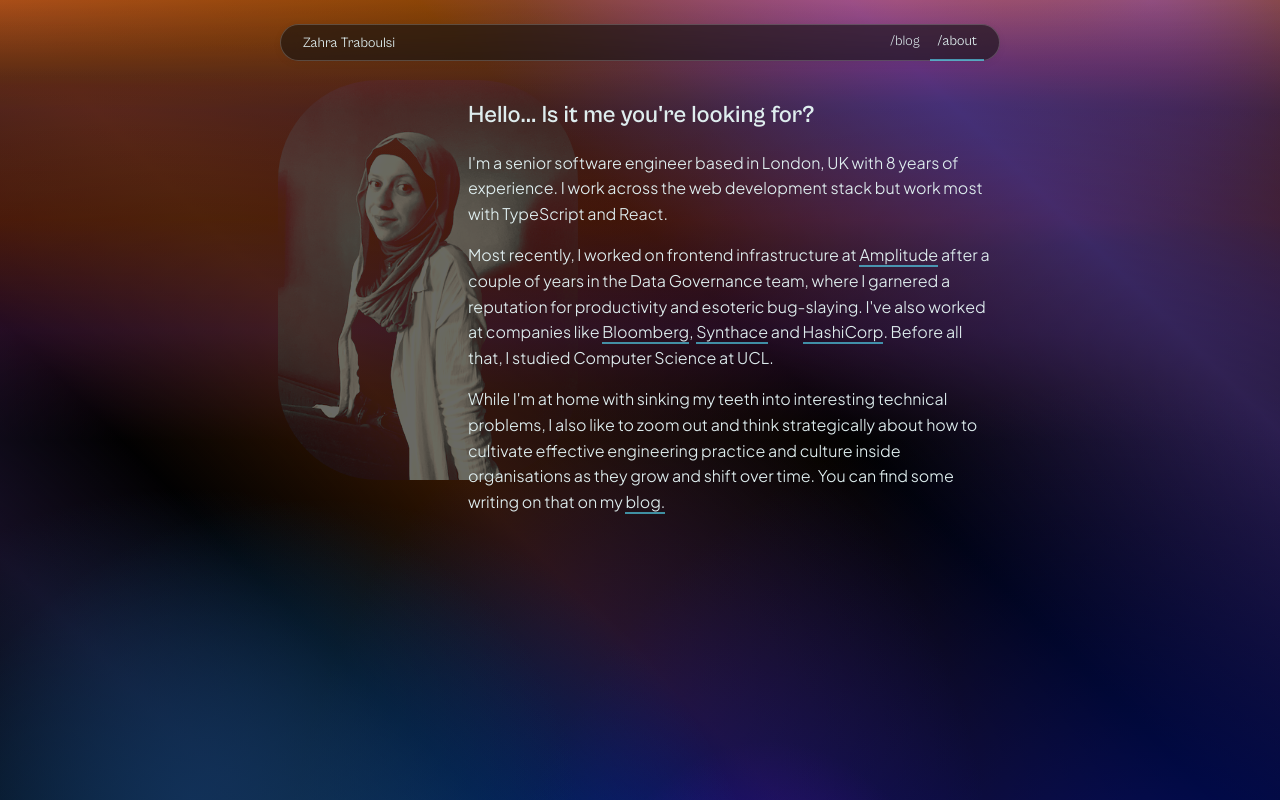
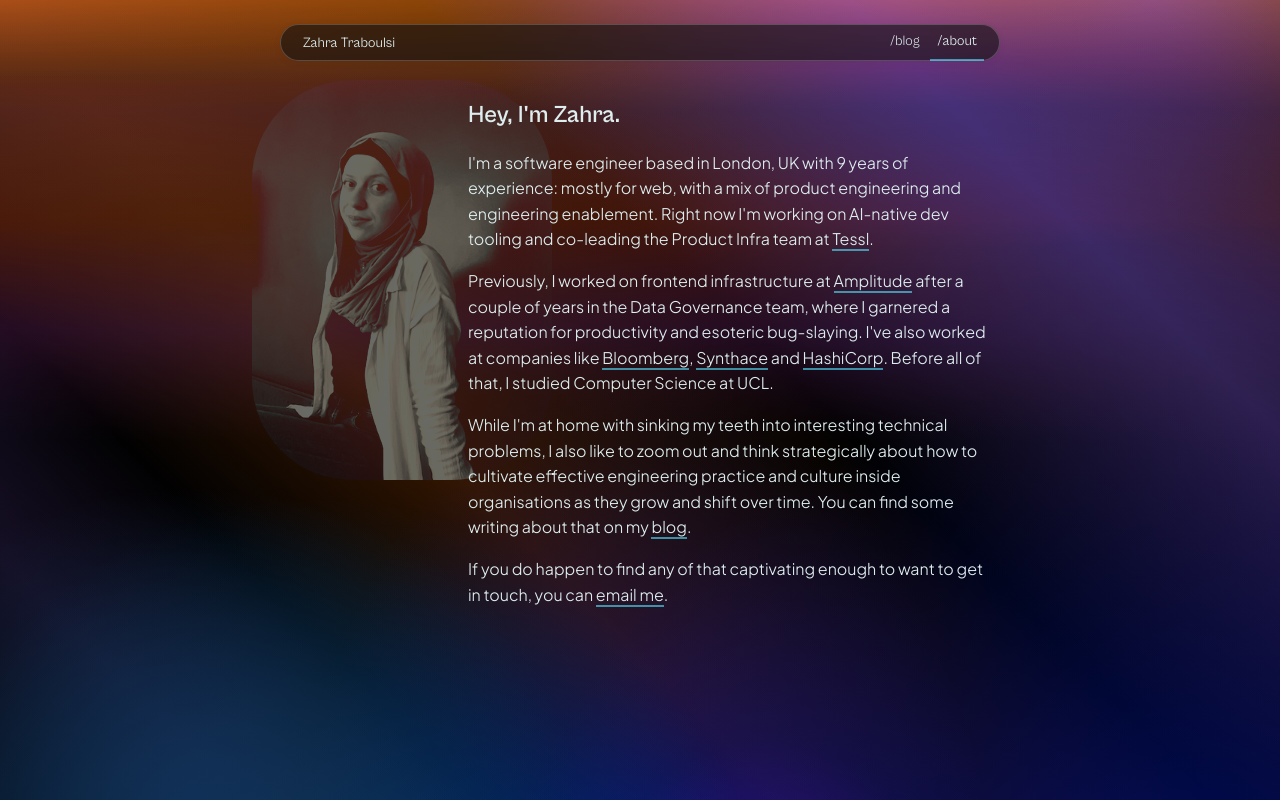
Before and after one commit to ZahraTee/personal-website, an Astro site: page /about in a window 1280 px wide. Built offline with nearby package versions, Linux system fonts and the light colour scheme; Astro itself is replaced by a stand-in of ours.

Commit message:
Update About page

```diff
--- a/src/pages/about.astro
+++ b/src/pages/about.astro
@@ -6,7 +6,7 @@
 import { getCollection } from "astro:content";
 
 const posts = (await getCollection("blog")).sort(
-  (a, b) => a.data.pubDate.valueOf() - b.data.pubDate.valueOf()
+    (a, b) => a.data.pubDate.valueOf() - b.data.pubDate.valueOf(),
 );
 ---
 
@@ -41,7 +41,7 @@
                 border-radius: 100px;
                 position: absolute;
                 z-index: -1;
-        left: calc(((100% - 45ch) / 2) - 100px);
+                left: calc(((100% - 45ch) / 3));
                 top: 5em;
                 height: 400px;
                 filter: blur(0.1px) sepia(0.5) brightness(0.4) contrast(0.9);
@@ -67,30 +67,41 @@
         <Header />
         <main>
             <section class="about">
-        <h2>Hello... Is it me you're looking for?</h2>
+                <h2>Hey, I'm Zahra.</h2>
                 <p>
-          I'm a senior software engineer based in London, UK with 8 years of
-          experience. I work across the web development stack but work most with
-          TypeScript and React.
+                    I'm a software engineer based in London, UK with 9 years of
+                    experience: mostly for web, with a mix of product
+                    engineering and engineering enablement. Right now I'm
+                    working on AI-native dev tooling and co-leading the Product
+                    Infra team at <a href="https://tessl.io/">Tessl</a>.
                 </p>
                 <p>
-          Most recently, I worked on frontend infrastructure at <a
+                    Previously, I worked on frontend infrastructure at <a
                         href="https://amplitude.com/">Amplitude</a
-          > after a couple of years in the Data Governance team, where I garnered
-          a reputation for productivity and esoteric bug-slaying. I've also worked
-          at companies like <a
+                    > after a couple of years in the Data Governance team, where
+                    I garnered a reputation for productivity and esoteric bug-slaying.
+                    I've also worked at companies like <a
                         href="https://www.bloomberg.com/professional/products/bloomberg-terminal/access/bloomberg-professional-app/"
                         >Bloomberg</a
                     >, <a href="https://www.synthace.com">Synthace</a> and <a
                         href="https://www.hashicorp.com/">HashiCorp</a
-          >. Before all that, I studied Computer Science at UCL.
+                    >. Before all of that, I studied Computer Science at UCL.
                 </p>
                 <p>
-          While I'm at home with sinking my teeth into interesting technical
-          problems, I also like to zoom out and think strategically about how to
-          cultivate effective engineering practice and culture inside
-          organisations as they grow and shift over time. You can find some
-          writing on that on my <a href="/blog">blog.</a>
+                    While I'm at home with sinking my teeth into interesting
+                    technical problems, I also like to zoom out and think
+                    strategically about how to cultivate effective engineering
+                    practice and culture inside organisations as they grow and
+                    shift over time. You can find some writing about that on my <a
+                        href="/blog">blog</a
+                    >.
+                </p>
+
+                <p>
+                    If you do happen to find any of that captivating enough to
+                    want to get in touch, you can <a
+                        href="mailto:zahratee@gmail.com">email me</a
+                    >.
                 </p>
             </section>
         </main>
```
Lines whose indentation alone changed are shown as unchanged.
